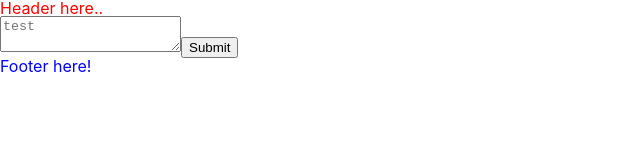
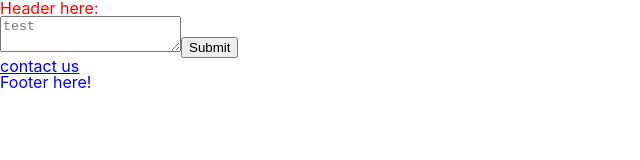
Before and after one commit to AkkaFranKebne/my-app-loans, a React (Create React App) app: page /#/ in a window 1280 px wide. Shown: the top 160 px of the page, without its empty margins (0-640 px from the left). Built offline with nearby package versions, Linux system fonts and the light colour scheme.

Commit message:
Link component

```diff
--- a/src/components/containers/Header/Header.tsx
+++ b/src/components/containers/Header/Header.tsx
@@ -3,12 +3,14 @@ import styles from './Header.module.scss';
 import { connect } from 'react-redux';
 import cx from 'clsx';
 
-interface OwnProps {}
+interface OwnProps {
+  test: any;
+}
 
 type HeaderProps = Omit<JSX.IntrinsicElements['header'], 'children'> & OwnProps;
 
 const Header: FunctionComponent<HeaderProps> = props => {
-  const { className, ...rest } = props;
+  const { test, className, ...rest } = props;
   const headerClassName = cx({
     [styles.header]: true,
     ...(className && { [className]: true }),
@@ -16,7 +18,7 @@ const Header: FunctionComponent<HeaderProps> = props => {
 
   return (
     <header className={headerClassName} {...rest}>
-      Header here..
+      Header here: {test}
     </header>
   );
 };
--- a/src/components/elements/Link/Link.tsx
+++ b/src/components/elements/Link/Link.tsx
@@ -1,12 +1,22 @@
 import React, { FunctionComponent } from 'react';
+import { NavLink } from 'react-router-dom';
 
-type LinkProps = JSX.IntrinsicElements['a'];
+interface OwnProps {
+  href: string;
+}
+
+type LinkProps = JSX.IntrinsicElements['a'] & OwnProps;
 
 const Link: FunctionComponent<LinkProps> = props => {
-  const { className, ...rest } = props;
+  const { className, children, href } = props;
 
   return (
-    <a className={className} {...rest} />
+    <NavLink
+    to={href}
+    activeClassName={className}
+  >
+    {children}
+  </NavLink>
   );
 };
 
--- a/src/pages/ContactPage.tsx
+++ b/src/pages/ContactPage.tsx
@@ -1,14 +1,23 @@
 import React, { FunctionComponent } from 'react';
+import { connect } from 'react-redux';
 
-interface OwnProps {}
+interface OwnProps {
+  test: any;
+}
 
 type ContactPageProps = Omit<JSX.IntrinsicElements['article'], 'children'> & OwnProps;
 
 const ContactPage: FunctionComponent<ContactPageProps> = props => {
-
+  const { test } = props;
   return (
-      <div>I am contact page</div>
+      <div>I am contact page: {test}</div>
   );
 };
 
-export default ContactPage;
+const mapStateToProps = (state: any) => {
+  return {
+    test: state.test
+  }
+}
+
+export default connect(mapStateToProps)(ContactPage);
--- a/src/pages/MainPage.tsx
+++ b/src/pages/MainPage.tsx
@@ -1,4 +1,5 @@
 import React, { FunctionComponent, useState } from 'react';
+import { Link } from '../components/elements';
 import {connect} from 'react-redux';
 import { addTest } from '../redux/actions';
 
@@ -17,7 +18,9 @@ const MainPage: FunctionComponent<MainPageProps> = props => {
 
   const handleOnSubmit = (event: any) => {
     event.preventDefault();
+    //Redux
     props.addTest(value);
+    //state
     setValue('');
   }
 
@@ -31,6 +34,7 @@ const MainPage: FunctionComponent<MainPageProps> = props => {
           />
           <input type="submit"/>
         </form>
+        <Link href='/contact'>contact us</Link>
       </div>
   );
 };
--- a/src/redux/reducer.ts
+++ b/src/redux/reducer.ts
@@ -3,7 +3,7 @@ import { combineReducers } from 'redux';
 const testReducer = (state = [], action: any) => {
     switch(action.type) {
         case "ADD_TEST":
-            return [...state, {test: action.payload}]
+            return action.payload
         default: return state
     }
 }
```
